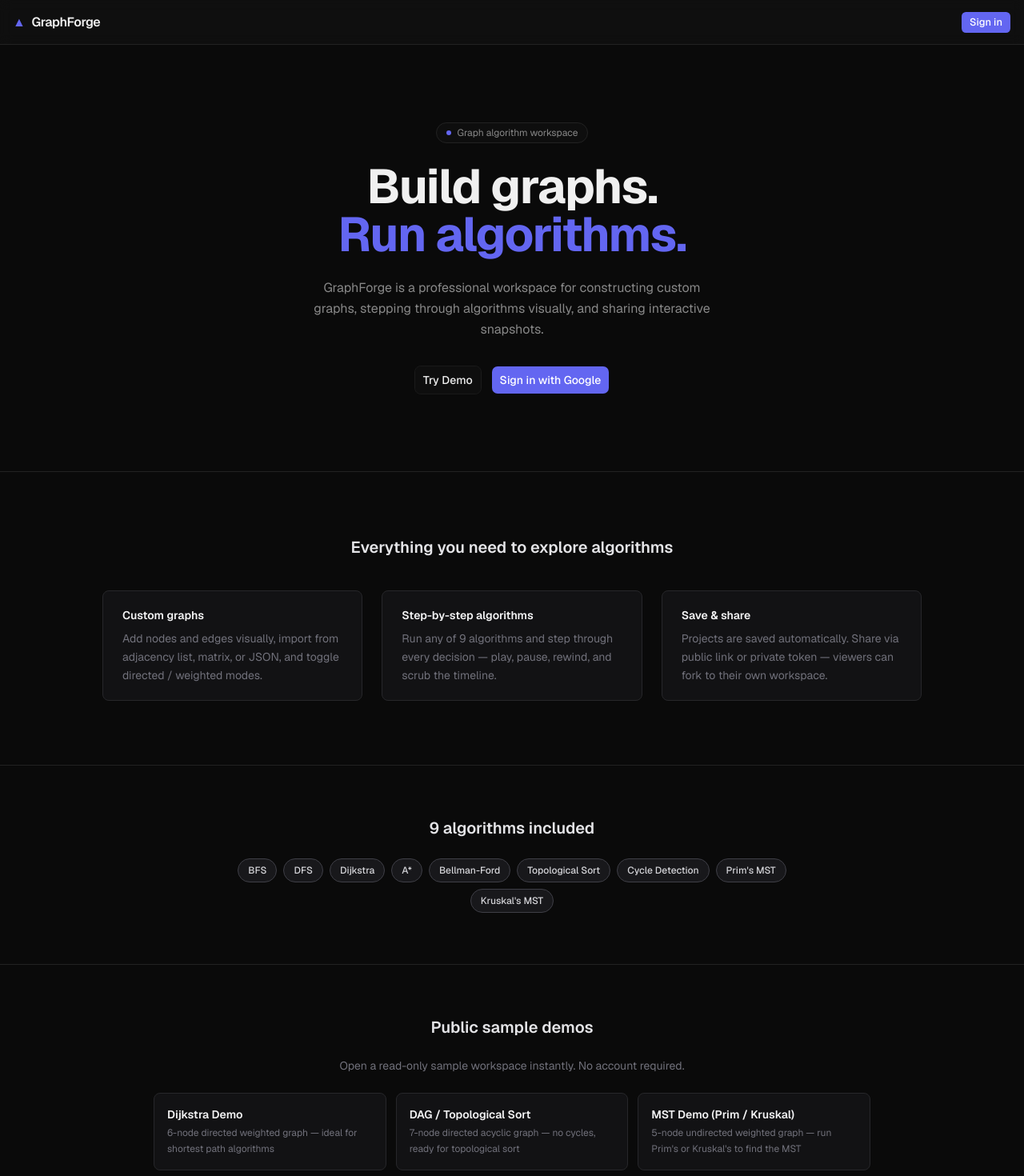
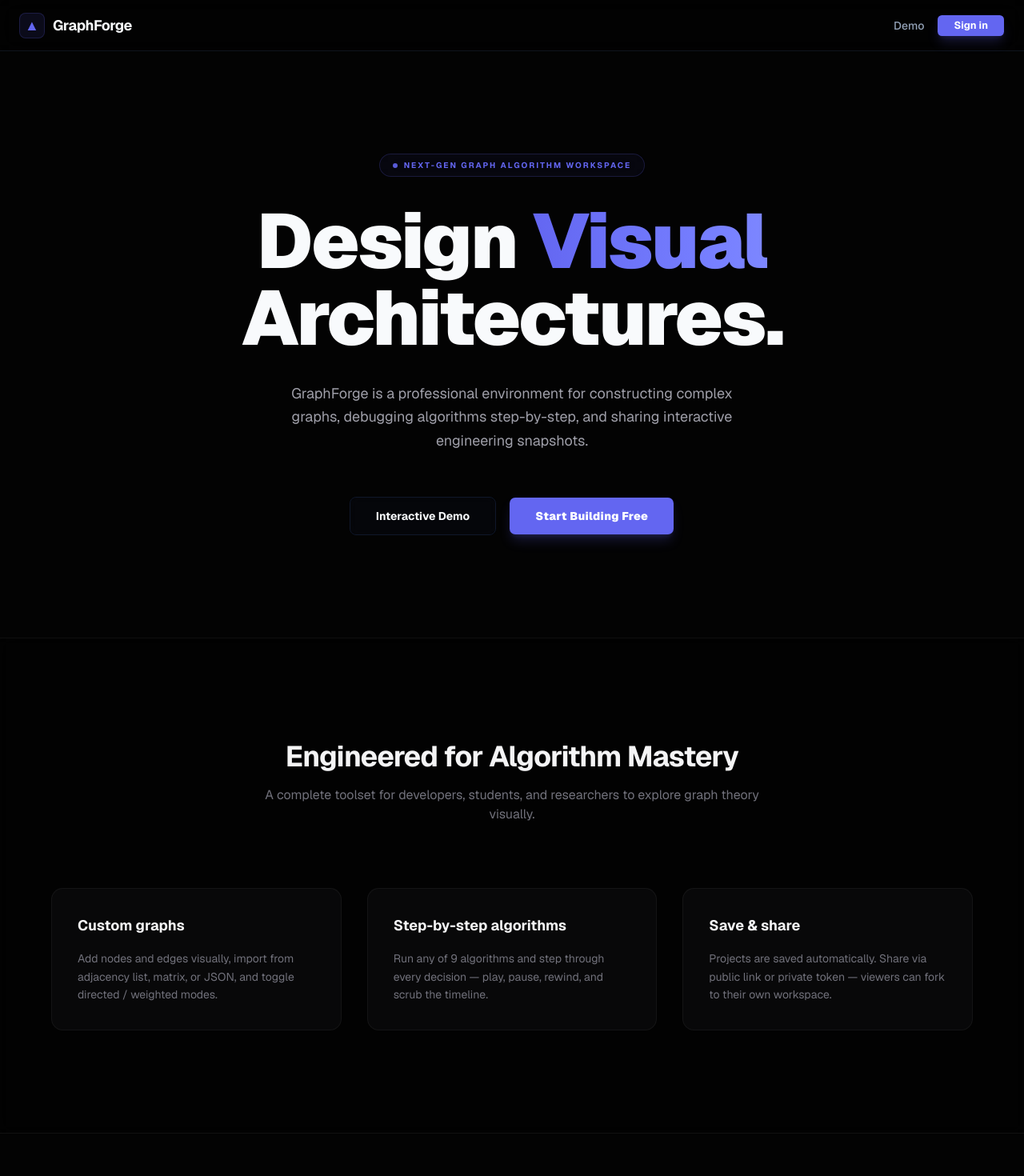
Before and after one commit to tchawla827/GraphForge, a Next.js app: page / in a window 1280 px wide. Shown: the top 1470 px of the page at 80% size. Built offline with nearby package versions, Linux system fonts and the light colour scheme; no server answers.

Commit message:
improved design

```diff
--- a/src/app/(dashboard)/dashboard/_components/CreateProjectButton.tsx
+++ b/src/app/(dashboard)/dashboard/_components/CreateProjectButton.tsx
@@ -33,10 +33,10 @@ export function CreateProjectButton() {
     <Button
       onClick={handleCreate}
       disabled={loading}
-      className="gap-2 bg-indigo-600 hover:bg-indigo-500 text-white"
+      className="gap-2 bg-primary hover:bg-primary/90 text-white font-bold h-10 px-6 shadow-lg shadow-primary/20 hover:shadow-primary/40 transition-all hover:-translate-y-0.5 active:translate-y-0"
     >
-      <Plus size={16} />
-      {loading ? "Creating..." : "New project"}
+      <Plus size={18} strokeWidth={3} />
+      {loading ? "Initializing..." : "Create Project"}
     </Button>
   );
 }
--- a/src/app/globals.css
+++ b/src/app/globals.css
@@ -61,6 +61,9 @@
   --color-text-primary: var(--gf-text-primary);
   --color-text-secondary: var(--gf-text-secondary);
   --color-text-muted: var(--gf-text-muted);
+
+  --background-image-grid: linear-gradient(to right, var(--gf-grid-line) 1px, transparent 1px),
+    linear-gradient(to bottom, var(--gf-grid-line) 1px, transparent 1px);
 }
 
 /* Light fallback (app always uses dark, but keep sensible defaults) */
@@ -107,51 +110,53 @@
   --gf-text-primary: #111111;
   --gf-text-secondary: #444444;
   --gf-text-muted: #888888;
+  --gf-grid-line: rgba(0, 0, 0, 0.05);
 }
 
 /* GraphForge dark theme — premium dark engineering dashboard */
 .dark {
-  --background: #0a0a0a;
-  --foreground: #f0f0f0;
-  --card: #111111;
-  --card-foreground: #f0f0f0;
-  --popover: #111111;
-  --popover-foreground: #f0f0f0;
+  --background: #030303;
+  --foreground: #f8fafc;
+  --card: #0a0a0a;
+  --card-foreground: #f8fafc;
+  --popover: #0a0a0a;
+  --popover-foreground: #f8fafc;
   --primary: #6366f1;
   --primary-foreground: #ffffff;
-  --secondary: #1a1a1a;
-  --secondary-foreground: #d4d4d4;
-  --muted: #1a1a1a;
-  --muted-foreground: #888888;
+  --secondary: #0f172a;
+  --secondary-foreground: #e2e8f0;
+  --muted: #0f172a;
+  --muted-foreground: #94a3b8;
   --accent: #6366f1;
   --accent-foreground: #ffffff;
   --destructive: oklch(0.704 0.191 22.216);
-  --border: #222222;
-  --input: #1a1a1a;
+  --border: #1e293b;
+  --input: #0f172a;
   --ring: #6366f1;
   --chart-1: #6366f1;
   --chart-2: #818cf8;
   --chart-3: #4f46e5;
   --chart-4: #a5b4fc;
   --chart-5: #312e81;
-  --sidebar: #0d0d0d;
-  --sidebar-foreground: #d4d4d4;
+  --sidebar: #050505;
+  --sidebar-foreground: #e2e8f0;
   --sidebar-primary: #6366f1;
   --sidebar-primary-foreground: #ffffff;
-  --sidebar-accent: #1a1a1a;
-  --sidebar-accent-foreground: #d4d4d4;
-  --sidebar-border: #222222;
+  --sidebar-accent: #0f172a;
+  --sidebar-accent-foreground: #e2e8f0;
+  --sidebar-border: #1e293b;
   --sidebar-ring: #6366f1;
 
   /* GraphForge surface tokens */
-  --gf-surface: #0a0a0a;
-  --gf-card: #111111;
-  --gf-border: #222222;
+  --gf-surface: #030303;
+  --gf-card: rgba(10, 10, 10, 0.7);
+  --gf-border: rgba(30, 41, 59, 0.5);
   --gf-accent: #6366f1;
   --gf-accent-foreground: #ffffff;
-  --gf-text-primary: #f0f0f0;
-  --gf-text-secondary: #d4d4d4;
-  --gf-text-muted: #888888;
+  --gf-text-primary: #f8fafc;
+  --gf-text-secondary: #cbd5e1;
+  --gf-text-muted: #64748b;
+  --gf-grid-line: rgba(99, 102, 241, 0.04);
 }
 
 @layer base {
@@ -160,8 +165,36 @@
   }
   body {
     @apply bg-background text-foreground;
+    background-image: var(--background-image-grid);
+    background-size: 40px 40px;
+    background-attachment: fixed;
   }
   html {
-    @apply font-sans;
+    @apply font-sans antialiased;
   }
 }
+
+@layer utilities {
+  .glass {
+    @apply bg-card/70 backdrop-blur-md border border-border/50 shadow-xl;
+  }
+  .glass-darker {
+    @apply bg-black/40 backdrop-blur-xl border border-white/5 shadow-2xl;
+  }
+  .glow-primary {
+    @apply shadow-[0_0_20px_rgba(99,102,241,0.3)];
+  }
+  .glow-border {
+    @apply border-primary/50 shadow-[0_0_10px_rgba(99,102,241,0.2)];
+  }
+
+  @keyframes gradient {
+    0% { background-position: 0% 50%; }
+    50% { background-position: 100% 50%; }
+    100% { background-position: 0% 50%; }
+  }
+
+  .animate-gradient {
+    animation: gradient 6s ease infinite;
+  }
+}
--- a/src/app/page.tsx
+++ b/src/app/page.tsx
@@ -43,34 +43,36 @@ export default async function LandingPage() {
   }
 
   return (
-    <div className="flex flex-col min-h-screen bg-background text-foreground">
+    <div className="flex flex-col min-h-screen bg-[#030303] text-foreground selection:bg-primary/30">
       <Navbar />
 
-      {/* Hero */}
-      <section className="flex-1 flex flex-col items-center justify-center px-4 text-center py-24">
-        <div className="max-w-2xl space-y-6">
-          <div className="inline-flex items-center gap-2 px-3 py-1 rounded-full border border-border text-xs text-muted-foreground bg-muted/30">
-            <span className="w-1.5 h-1.5 rounded-full bg-primary inline-block" />
-            Graph algorithm workspace
+      <main className="flex-1 flex flex-col items-center justify-center px-6 text-center py-32 relative overflow-hidden">
+        {/* Background ambient glow */}
+        <div className="absolute top-1/2 left-1/2 -translate-x-1/2 -translate-y-1/2 w-[800px] h-[800px] bg-primary/5 rounded-full blur-[120px] -z-10 pointer-events-none" />
+
+        <div className="max-w-3xl space-y-8 relative">
+          <div className="inline-flex items-center gap-2 px-4 py-1.5 rounded-full border border-primary/20 text-[10px] font-bold uppercase tracking-[0.2em] text-primary bg-primary/5 backdrop-blur-md animate-in fade-in slide-in-from-bottom-4 duration-1000">
+            <span className="w-1.5 h-1.5 rounded-full bg-primary animate-pulse" />
+            Next-Gen Graph Algorithm Workspace
           </div>
 
-          <h1 className="text-4xl font-bold tracking-tight sm:text-5xl lg:text-6xl">
-            Build graphs.
+          <h1 className="text-5xl font-black tracking-tight sm:text-7xl lg:text-8xl animate-in fade-in slide-in-from-bottom-6 duration-1000 delay-200">
+            Design <span className="text-transparent bg-clip-text bg-gradient-to-r from-primary via-indigo-400 to-primary-foreground bg-[length:200%_auto] animate-gradient">Visual</span>
             <br />
-            <span className="text-primary">Run algorithms.</span>
+            Architectures.
           </h1>
 
-          <p className="text-base text-muted-foreground max-w-lg mx-auto leading-relaxed">
-            GraphForge is a professional workspace for constructing custom graphs,
-            stepping through algorithms visually, and sharing interactive snapshots.
+          <p className="text-lg text-zinc-400 max-w-xl mx-auto leading-relaxed animate-in fade-in slide-in-from-bottom-8 duration-1000 delay-300">
+            GraphForge is a professional environment for constructing complex graphs,
+            debugging algorithms step-by-step, and sharing interactive engineering snapshots.
           </p>
 
-          <div className="flex flex-col sm:flex-row gap-3 justify-center pt-2">
+          <div className="flex flex-col sm:flex-row gap-4 justify-center pt-6 animate-in fade-in slide-in-from-bottom-10 duration-1000 delay-500">
             <Link
               href="/demo/dijkstra"
-              className={cn(buttonVariants({ variant: "outline", size: "lg" }), "w-full sm:w-auto")}
+              className={cn(buttonVariants({ variant: "outline", size: "lg" }), "w-full sm:w-auto h-12 px-8 font-bold border-white/10 hover:border-primary/50")}
             >
-              Try Demo
+              Interactive Demo
             </Link>
             <form
               action={async () => {
@@ -78,28 +80,39 @@ export default async function LandingPage() {
                 await signIn("google", { redirectTo: "/dashboard" });
               }}
             >
-              <Button size="lg" type="submit" className="w-full sm:w-auto">
-                Sign in with Google
+              <Button size="lg" type="submit" className="w-full sm:w-auto h-12 px-8 font-black tracking-wide">
+                Start Building Free
               </Button>
             </form>
           </div>
         </div>
-      </section>
+      </main>
 
       {/* Features */}
-      <section className="border-t border-border py-20 px-4">
-        <div className="max-w-5xl mx-auto">
-          <h2 className="text-xl font-semibold text-zinc-200 text-center mb-10">
-            Everything you need to explore algorithms
-          </h2>
-          <div className="grid grid-cols-1 md:grid-cols-3 gap-6">
+      <section className="border-t border-white/5 py-32 px-6 bg-black/20 backdrop-blur-sm">
+        <div className="max-w-6xl mx-auto">
+          <div className="text-center mb-20 space-y-4">
+            <h2 className="text-3xl font-bold tracking-tight text-zinc-100 sm:text-4xl">
+              Engineered for Algorithm Mastery
+            </h2>
+            <p className="text-zinc-500 max-w-2xl mx-auto">
+              A complete toolset for developers, students, and researchers to explore graph theory visually.
+            </p>
+          </div>
+
+          <div className="grid grid-cols-1 md:grid-cols-3 gap-8">
             {FEATURES.map(({ title, description }) => (
               <div
                 key={title}
-                className="rounded-lg border border-zinc-800 bg-zinc-900/60 px-6 py-5 space-y-2"
+                className="group rounded-2xl border border-white/5 bg-zinc-900/30 p-8 space-y-4 hover:border-primary/30 transition-all duration-500 relative overflow-hidden"
               >
-                <h3 className="text-zinc-100 font-semibold text-sm">{title}</h3>
-                <p className="text-zinc-500 text-sm leading-relaxed">{description}</p>
+                <div className="absolute inset-0 bg-gradient-to-br from-primary/5 via-transparent to-transparent opacity-0 group-hover:opacity-100 transition-opacity" />
+                <h3 className="text-lg font-bold text-zinc-100 group-hover:text-primary transition-colors">
+                  {title}
+                </h3>
+                <p className="text-sm text-zinc-500 leading-relaxed group-hover:text-zinc-400 transition-colors">
+                  {description}
+                </p>
               </div>
             ))}
           </div>
@@ -107,14 +120,14 @@ export default async function LandingPage() {
       </section>
 
       {/* Algorithm list */}
-      <section className="border-t border-border py-16 px-4">
-        <div className="max-w-3xl mx-auto text-center space-y-6">
-          <h2 className="text-xl font-semibold text-zinc-200">9 algorithms included</h2>
-          <div className="flex flex-wrap gap-2 justify-center">
+      <section className="border-t border-white/5 py-32 px-6">
+        <div className="max-w-3xl mx-auto text-center space-y-8">
+          <h2 className="text-3xl font-bold tracking-tight text-zinc-100">9 Core Algorithms</h2>
+          <div className="flex flex-wrap gap-3 justify-center">
             {ALGORITHM_NAMES.map((name) => (
               <span
                 key={name}
-                className="px-3 py-1.5 rounded-full border border-zinc-700 bg-zinc-900 text-zinc-300 text-xs font-medium"
+                className="px-4 py-2 rounded-xl border border-white/5 bg-zinc-900/50 text-zinc-300 text-xs font-bold uppercase tracking-wider hover:border-primary/30 transition-colors"
               >
                 {name}
               </span>
@@ -123,21 +136,23 @@ export default async function LandingPage() {
         </div>
       </section>
 
-      <section className="border-t border-border py-16 px-4">
-        <div className="max-w-4xl mx-auto text-center space-y-6">
-          <h2 className="text-xl font-semibold text-zinc-200">Public sample demos</h2>
-          <p className="text-sm text-zinc-500">
-            Open a read-only sample workspace instantly. No account required.
-          </p>
-          <div className="grid grid-cols-1 gap-3 text-left sm:grid-cols-3">
+      <section className="border-t border-white/5 py-32 px-6 bg-zinc-950/30">
+        <div className="max-w-5xl mx-auto text-center space-y-12">
+          <div className="space-y-4">
+            <h2 className="text-3xl font-bold tracking-tight text-zinc-100">Public Sample Demos</h2>
+            <p className="text-zinc-500 max-w-lg mx-auto">
+              Jump straight into a workspace with pre-built scenarios. No authentication required.
+            </p>
+          </div>
+          <div className="grid grid-cols-1 gap-6 text-left sm:grid-cols-3">
             {ALL_SAMPLES.slice(0, 3).map((sample) => (
               <Link
                 key={sample.key}
                 href={`/demo/${sample.key}`}
-                className="rounded-lg border border-zinc-800 bg-zinc-900/60 px-4 py-4 transition-colors hover:bg-zinc-900"
+                className="group rounded-2xl border border-white/5 bg-zinc-900/40 p-6 transition-all duration-300 hover:border-primary/50 hover:bg-zinc-900/60 hover:-translate-y-1"
               >
-                <p className="text-sm font-semibold text-zinc-100">{sample.label}</p>
-                <p className="mt-1 text-xs leading-relaxed text-zinc-500">{sample.description}</p>
+                <p className="text-sm font-bold text-zinc-100 group-hover:text-primary transition-colors">{sample.label}</p>
+                <p className="mt-2 text-xs leading-relaxed text-zinc-500 group-hover:text-zinc-400 transition-colors">{sample.description}</p>
               </Link>
             ))}
           </div>
@@ -145,8 +160,8 @@ export default async function LandingPage() {
       </section>
 
       {/* Footer */}
-      <footer className="border-t border-border py-6 px-4 text-center text-xs text-zinc-600">
-        GraphForge — built for engineers who think in graphs
+      <footer className="border-t border-white/5 py-12 px-6 text-center text-[10px] font-bold uppercase tracking-[0.2em] text-zinc-600">
+        GraphForge &copy; 2026 &mdash; Built for engineers who think in graphs
       </footer>
     </div>
   );
--- a/src/components/layout/navbar.tsx
+++ b/src/components/layout/navbar.tsx
@@ -8,34 +8,42 @@ export async function Navbar() {
   const session = await auth();
 
   return (
-    <header className="h-14 border-b border-border bg-card/80 backdrop-blur-sm sticky top-0 z-40">
-      <div className="max-w-screen-xl mx-auto px-4 h-full flex items-center justify-between">
+    <header className="h-16 border-b border-border/50 bg-background/60 backdrop-blur-md sticky top-0 z-40 transition-all duration-300">
+      <div className="max-w-screen-xl mx-auto px-6 h-full flex items-center justify-between">
         <Link
           href="/"
-          className="flex items-center gap-2 font-semibold tracking-tight text-foreground"
+          className="flex items-center gap-2.5 group transition-all"
         >
-          <span className="text-primary">▲</span>
-          <span>GraphForge</span>
+          <div className="relative flex items-center justify-center w-8 h-8 rounded-lg bg-primary/10 border border-primary/20 group-hover:border-primary/50 group-hover:bg-primary/20 transition-all duration-300">
+            <span className="text-primary font-bold text-lg leading-none group-hover:scale-110 transition-transform duration-300">▲</span>
+            <div className="absolute inset-0 rounded-lg blur-lg bg-primary/20 opacity-0 group-hover:opacity-100 transition-opacity" />
+          </div>
+          <span className="font-bold tracking-tight text-foreground text-lg group-hover:text-primary transition-colors">
+            GraphForge
+          </span>
         </Link>
 
-        <nav className="flex items-center gap-3">
+        <nav className="flex items-center gap-6">
           {session?.user ? (
             <>
               <Link
                 href="/dashboard"
-                className="text-sm text-muted-foreground hover:text-foreground transition-colors"
+                className="text-sm font-medium text-muted-foreground hover:text-primary transition-all hover:translate-y-[-1px]"
               >
                 Dashboard
               </Link>
-              <div className="flex items-center gap-2">
+              <div className="flex items-center gap-4 pl-2 border-l border-border/50">
                 {session.user.image && (
+                  <div className="relative group/avatar">
                     <Image
                       src={session.user.image}
                       alt={session.user.name ?? "User avatar"}
-                    width={28}
-                    height={28}
-                    className="rounded-full"
+                      width={32}
+                      height={32}
+                      className="rounded-full border border-border group-hover/avatar:border-primary/50 transition-colors"
                     />
+                    <div className="absolute inset-0 rounded-full blur-md bg-primary/20 opacity-0 group-hover/avatar:opacity-100 transition-opacity" />
+                  </div>
                 )}
                 <form
                   action={async () => {
@@ -43,23 +51,31 @@ export async function Navbar() {
                     await signOut({ redirectTo: "/" });
                   }}
                 >
-                  <Button variant="ghost" size="sm" type="submit">
+                  <Button variant="ghost" size="sm" type="submit" className="text-xs font-semibold hover:text-red-400">
                     Sign out
                   </Button>
                 </form>
               </div>
             </>
           ) : (
+            <div className="flex items-center gap-4">
+              <Link
+                href="/demo/dijkstra"
+                className="text-sm font-medium text-muted-foreground hover:text-primary transition-colors"
+              >
+                Demo
+              </Link>
               <form
                 action={async () => {
                   "use server";
                   await signIn("google", { redirectTo: "/dashboard" });
                 }}
               >
-              <Button size="sm" type="submit">
+                <Button size="sm" type="submit" className="font-bold px-5">
                   Sign in
                 </Button>
               </form>
+            </div>
           )}
         </nav>
       </div>
--- a/src/components/ui/button.variants.ts
+++ b/src/components/ui/button.variants.ts
@@ -5,13 +5,13 @@ export const buttonVariants = cva(
   {
     variants: {
       variant: {
-        default: "bg-primary text-primary-foreground [a]:hover:bg-primary/80",
+        default: "bg-primary text-primary-foreground shadow-lg shadow-primary/20 hover:bg-primary/90 hover:shadow-primary/40 hover:-translate-y-0.5",
         outline:
-          "border-border bg-background hover:bg-muted hover:text-foreground aria-expanded:bg-muted aria-expanded:text-foreground dark:border-input dark:bg-input/30 dark:hover:bg-input/50",
+          "border-border bg-background/50 backdrop-blur-sm hover:bg-muted hover:text-foreground aria-expanded:bg-muted aria-expanded:text-foreground dark:border-input dark:bg-input/20 dark:hover:bg-input/40 dark:hover:border-primary/50",
         secondary:
           "bg-secondary text-secondary-foreground hover:bg-secondary/80 aria-expanded:bg-secondary aria-expanded:text-secondary-foreground",
         ghost:
-          "hover:bg-muted hover:text-foreground aria-expanded:bg-muted aria-expanded:text-foreground dark:hover:bg-muted/50",
+          "hover:bg-muted hover:text-foreground aria-expanded:bg-muted aria-expanded:text-foreground dark:hover:bg-white/5",
         destructive:
           "bg-destructive/10 text-destructive hover:bg-destructive/20 focus-visible:border-destructive/40 focus-visible:ring-destructive/20 dark:bg-destructive/20 dark:hover:bg-destructive/30 dark:focus-visible:ring-destructive/40",
         link: "text-primary underline-offset-4 hover:underline",
```
Also changed, not shown: src/app/(dashboard)/dashboard/_components/EmptyState.tsx (+24 -16 lines), src/app/(dashboard)/dashboard/_components/ProjectCard.tsx (+33 -14 lines), src/app/(dashboard)/dashboard/page.tsx (+13 -6 lines), src/features/editor/components/InspectorPanel.tsx (+8 -7 lines), src/features/editor/components/PlaybackPanel.tsx (+39 -30 lines), src/features/editor/components/ToolRail.tsx (+8 -5 lines), src/features/editor/components/Toolbar.tsx (+24 -12 lines). Lines whose indentation alone changed are shown as unchanged.
